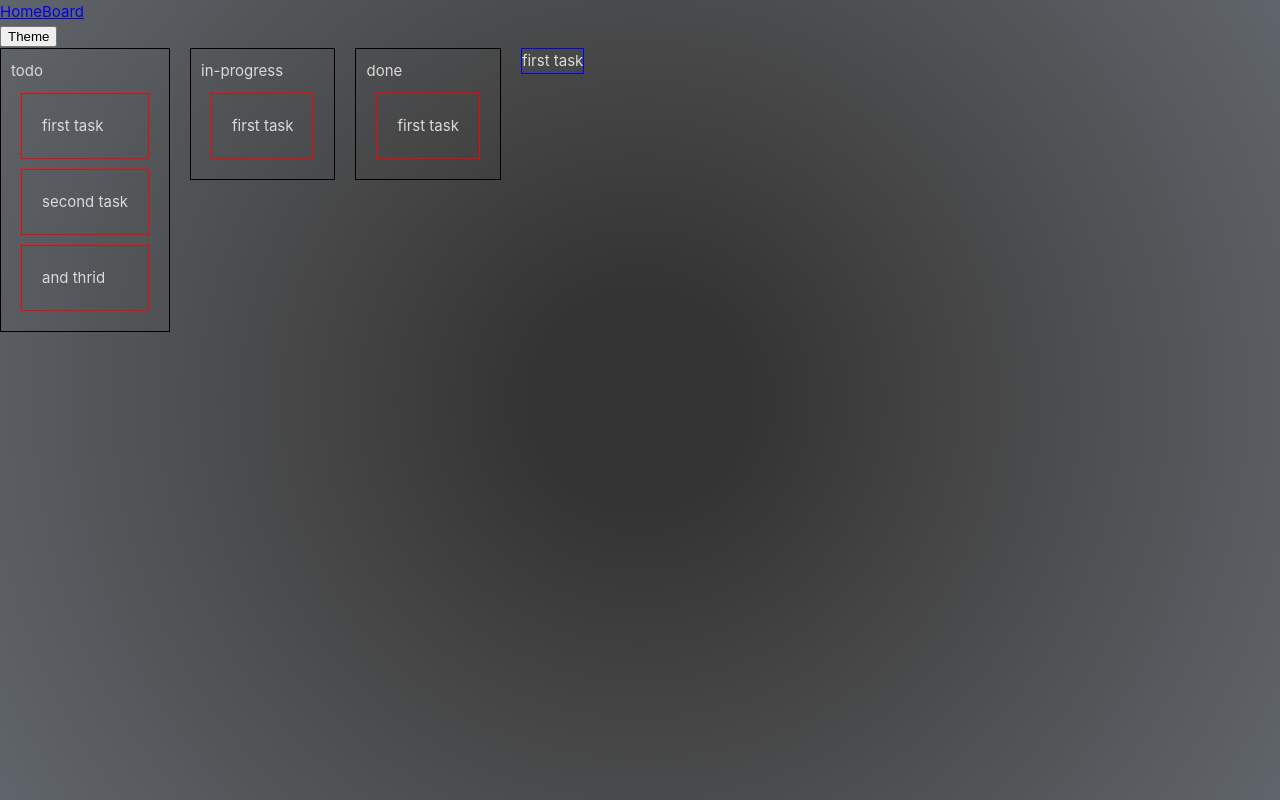
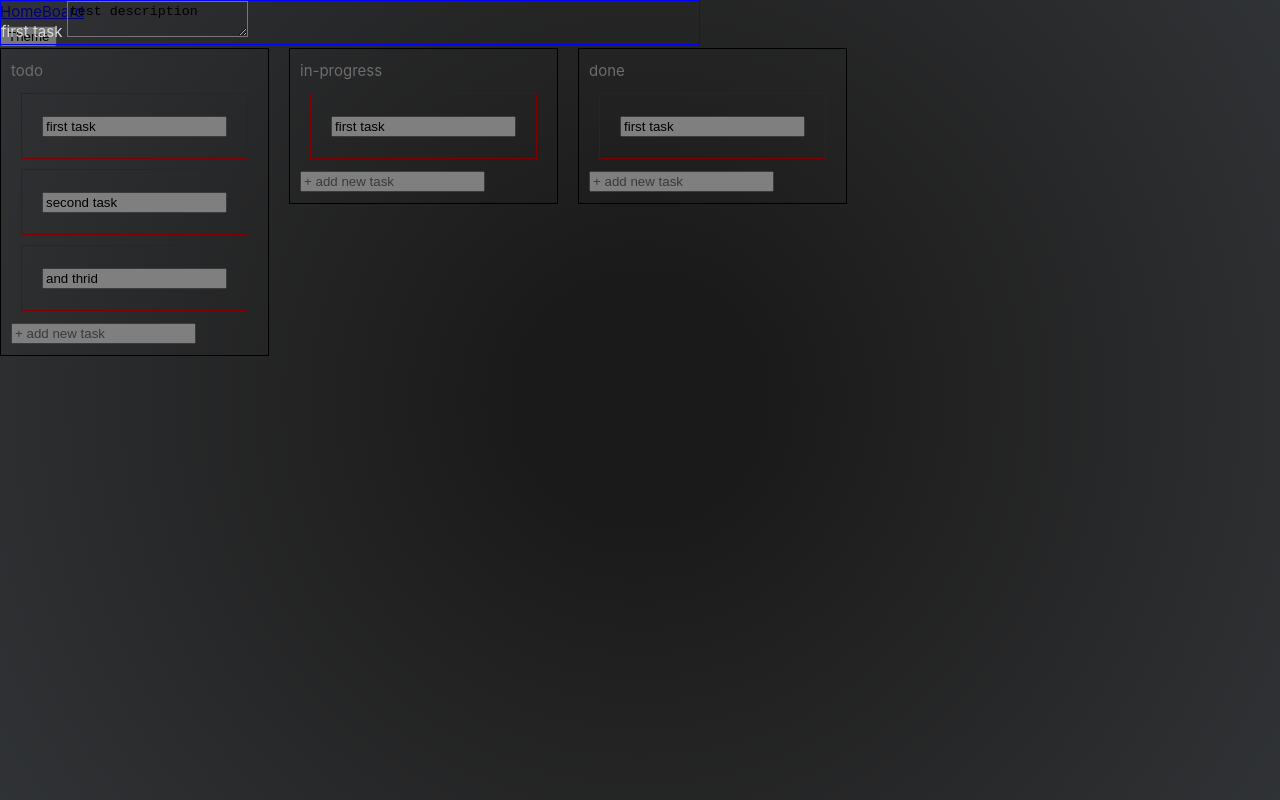
Before and after one commit to orlovse/Craboard, a Vue app: page /board/task/1 in a window 1280 px wide. Built offline with nearby package versions, Linux system fonts and the light colour scheme.

Commit message:
Add creating new tasks

```diff
--- a/src/assets/base.css
+++ b/src/assets/base.css
@@ -37,7 +37,6 @@
 *::after {
   box-sizing: border-box;
   margin: 0;
-  position: relative;
   font-weight: normal;
 }
 
--- a/src/stores/boards.ts
+++ b/src/stores/boards.ts
@@ -5,7 +5,7 @@ const boardList = [
     name: "todo",
     tasks: [
       {
-        description: "",
+        description: "test description",
         name: "first task",
         id: "1",
         userAssigned: null,
@@ -108,5 +108,17 @@ export const useBoardsStore = defineStore({
       //   },
       // ];
     },
+    createTask(tasks: Task[], taskName: string) {
+      const id = Math.random().toString(16).slice(2);
+      tasks.push({
+        id,
+        name: taskName,
+        description: "",
+        userAssigned: null,
+      });
+    },
+    updateTask(tasks: Task[], task: Task) {
+      // task[key] = value;
+    },
   },
 });
--- a/src/views/AboutView.vue
+++ b/src/views/AboutView.vue
@@ -8,8 +8,13 @@ const boardStore = useBoardsStore();
 const route = useRoute();
 const router = useRouter();
 
-const { getBoardByName, getBoards } = boardStore;
+const { createTask, getBoardByName, getBoards } = boardStore;
 const selectedBoard = getBoardByName("first");
+
+const addNewTask = (tasks: any, e: any) => {
+  createTask(tasks, e?.target?.value);
+  e.target.value = "";
+};
 
 const isTaskOpen = computed(() => {
   return route.name === "task";
@@ -37,8 +42,13 @@ getBoards();
           class="card"
           @click="openTaskModal(task.id)"
         >
-          {{ task.name }}
+          <input type="text" :value="task.name" />
         </div>
+        <input
+          type="text"
+          placeholder="+ add new task"
+          @keyup.enter="addNewTask(column.tasks, $event)"
+        />
       </div>
     </div>
     <div class="task-bg" v-if="isTaskOpen" @click.self="closeTaskModal">
@@ -64,4 +74,13 @@ getBoards();
   padding: 20px;
   margin: 10px;
 }
+
+.task-bg {
+  position: absolute;
+  top: 0;
+  left: 0;
+  width: 100vw;
+  height: 100vh;
+  background: rgba(0, 0, 0, 0.5);
+}
 </style>
--- a/src/views/TaskView.vue
+++ b/src/views/TaskView.vue
@@ -27,6 +27,7 @@ board?.some((column) => {
 <template>
   <div class="task-view">
     {{ selectedTask?.name }}
+    <textarea class="task-description" :value="selectedTask?.description" />
   </div>
 </template>
 
@@ -35,4 +36,8 @@ board?.some((column) => {
   max-width: 700px;
   border: 1px solid blue;
 }
+
+.task-description {
+  background: transparent;
+}
 </style>
```
